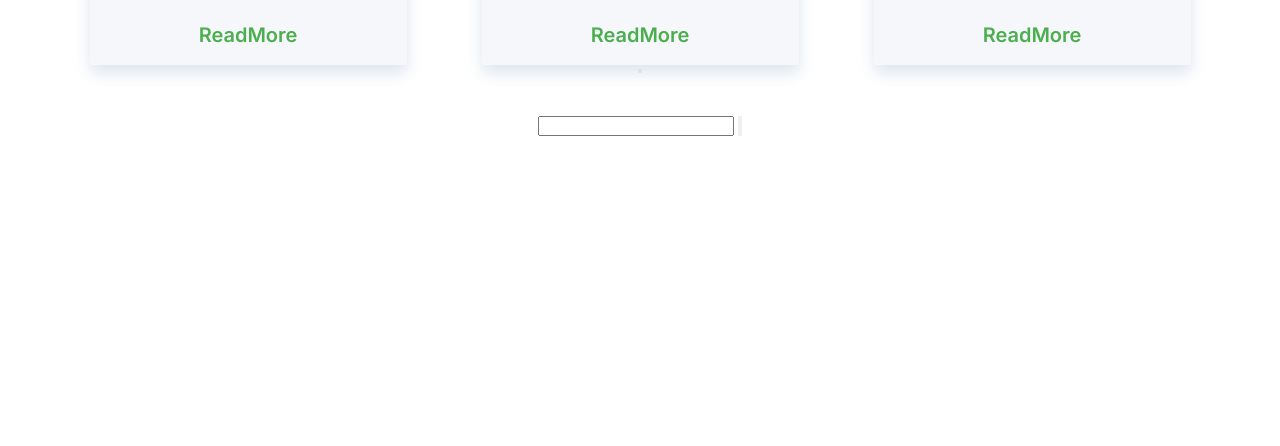
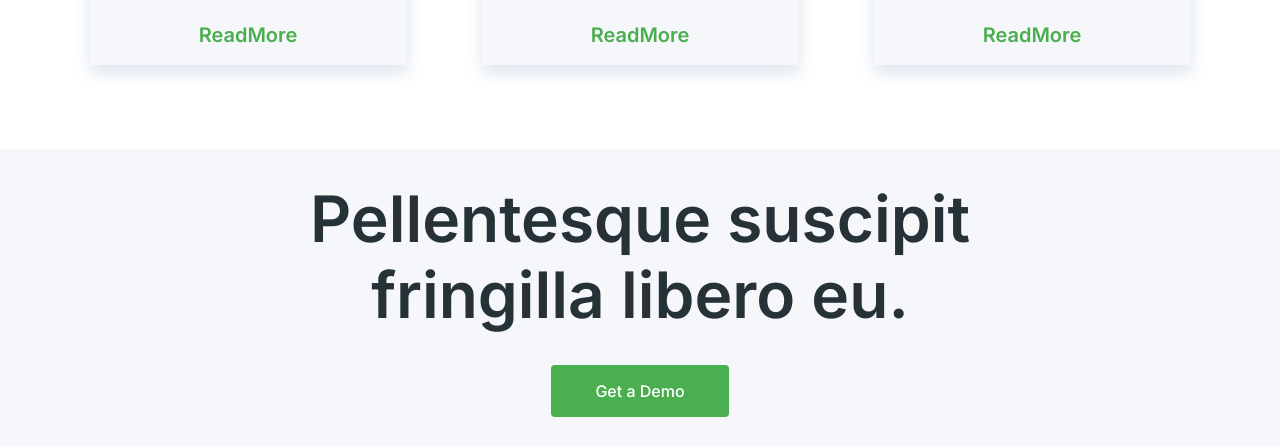
Before and after one commit to xsalles/next-content, a plain HTML site: page index.html in a window 1280 px wide. Shown: the part 3558-4004 px from the top of the page. Before the commit the page ends 3694 px from the top, so only its background shows below. Drawn offline with Linux system fonts and the light colour scheme.

Commit message:
feat: added cta section

```diff
--- a/index.html
+++ b/index.html
@@ -200,7 +200,7 @@
             <img src="./img/asianUsingComputer.svg" alt="" />
             <div class="textBenefit">
               <p>Creating Streamlined Safeguarding Processes with OneRen</p>
-                <a href="">ReadMore</a>
+              <a href="">ReadMore</a>
             </div>
           </div>
           <div class="benefitsCard">
@@ -210,7 +210,7 @@
                 What are your safeguarding responsibilities and how can you
                 manage them?
               </p>
-                <a href="#">ReadMore</a>
+              <a href="#">ReadMore</a>
             </div>
           </div>
           <div class="benefitsCard">
@@ -223,8 +223,11 @@
         </div>
       </section>
       <section class="cta">
-        <h3></h3>
-        <button></button>
+        <h3>
+          Pellentesque suscipit
+          <pre>fringilla libero eu.</pre>
+        </h3>
+        <button>Get a Demo</button>
       </section>
       <footer class="footer">
         <div class="companyInformations">
--- a/styles/styles.css
+++ b/styles/styles.css
@@ -531,3 +531,37 @@ main {
   background-color: transparent;
   margin-top: 24px;
 }
+
+.cta {
+  display: flex;
+  flex-direction: column;
+  width: 100vw;
+  align-items: center;
+  background-color: var(--neutral-silver);
+  margin-top: 94px;
+  text-align: center;
+  height: 300px;
+  gap: 32px;
+  padding: 32px 0px;
+}
+
+.cta h3 {
+  color: var(--secondary);
+  width: 887px;
+  height: 152px;
+  font-size: 64px;
+  font-weight: 600;
+  line-height: 76px;
+}
+
+.cta button {
+  width: 178px;
+  height: 52px;
+  background-color: var(--primary);
+  color: var(--neutral-white);
+  font-size: 16px;
+  font-weight: 500;
+  line-height: 24px;
+  border: none;
+  border-radius: 4px;
+}
```
